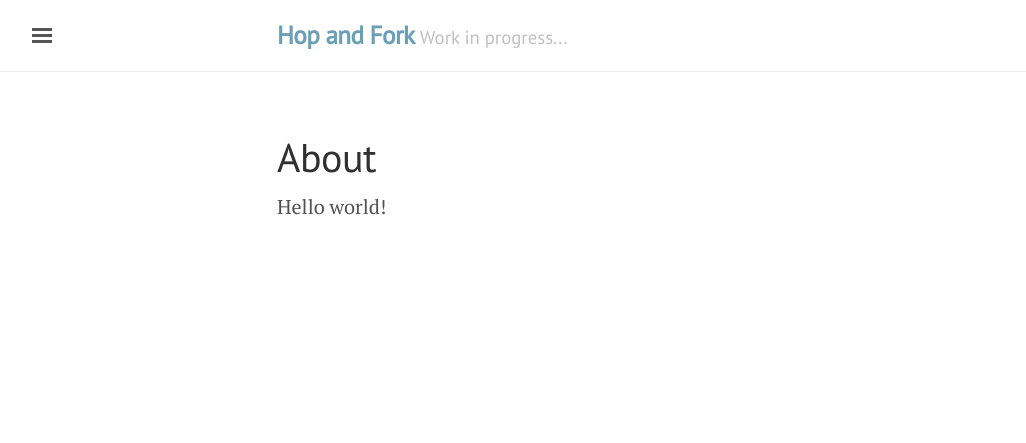
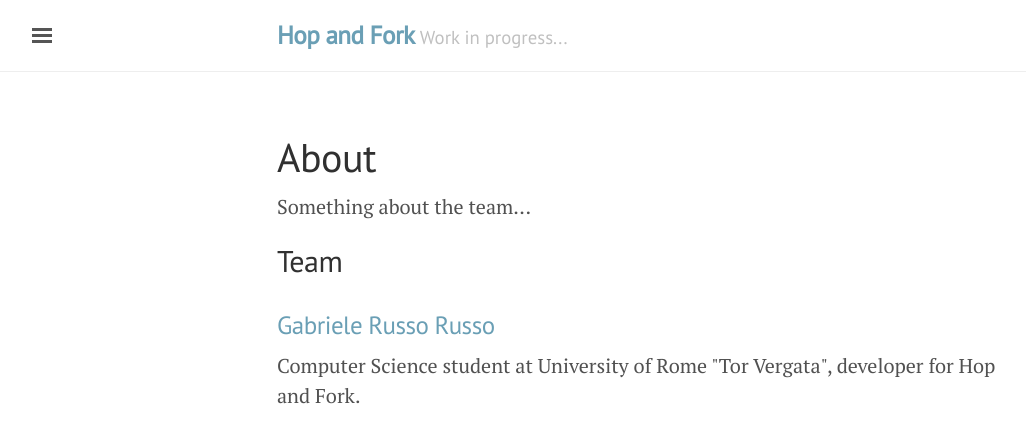
Before and after one commit to hopandfork/hopandfork.github.io, a Jekyll site: the page built from about.html, in a window 1280 px wide. Shown: the top 443 px of the page, without its empty margins (3-1029 px from the left). Built offline with Jekyll 4.4.1, drawn with Linux system fonts in a browser that asks for light colours.

Commit message:
Automatic generation of team information.

```diff
--- a/_data/authors.yml
+++ b/_data/authors.yml
@@ -1,4 +1,5 @@
 gabriele_russorusso:
-    name: Gabriele Russo Russo
-    email: gabri.russo17@gmail.com
+    name: "Gabriele Russo Russo"
     web: https://github.com/childerico
+    bio: 'Computer Science student at University of Rome "Tor Vergata", developer
+                for Hop and Fork.'
--- /dev/null
+++ b/about.html
@@ -0,0 +1,15 @@
+---
+layout: page
+title: About
+---
+
+Something about the team...
+
+<h2>Team</h2>
+
+{% for member in site.data.authors %}
+<h3><a href="{{ member[1].web }}" target="_blank">
+	{{ member[1].name }}
+</a></h3>
+<p> {{ member[1].bio }} </p>
+{% endfor %}
--- a/about.md
+++ /dev/null
@@ -1,6 +0,0 @@
----
-layout: page
-title: About
----
-
-Hello world!
```
